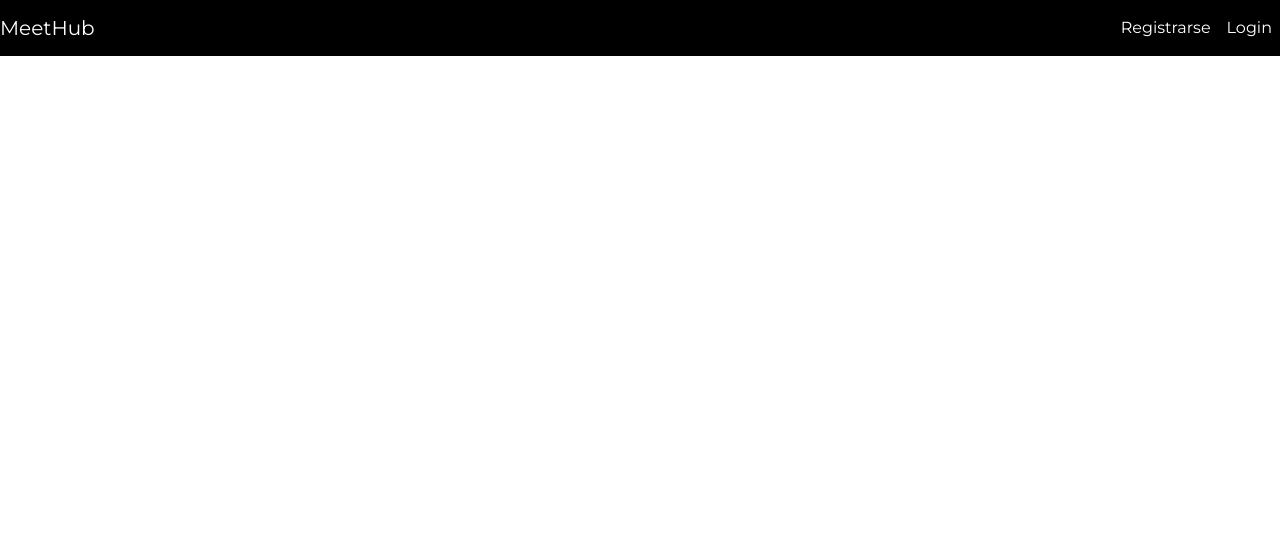
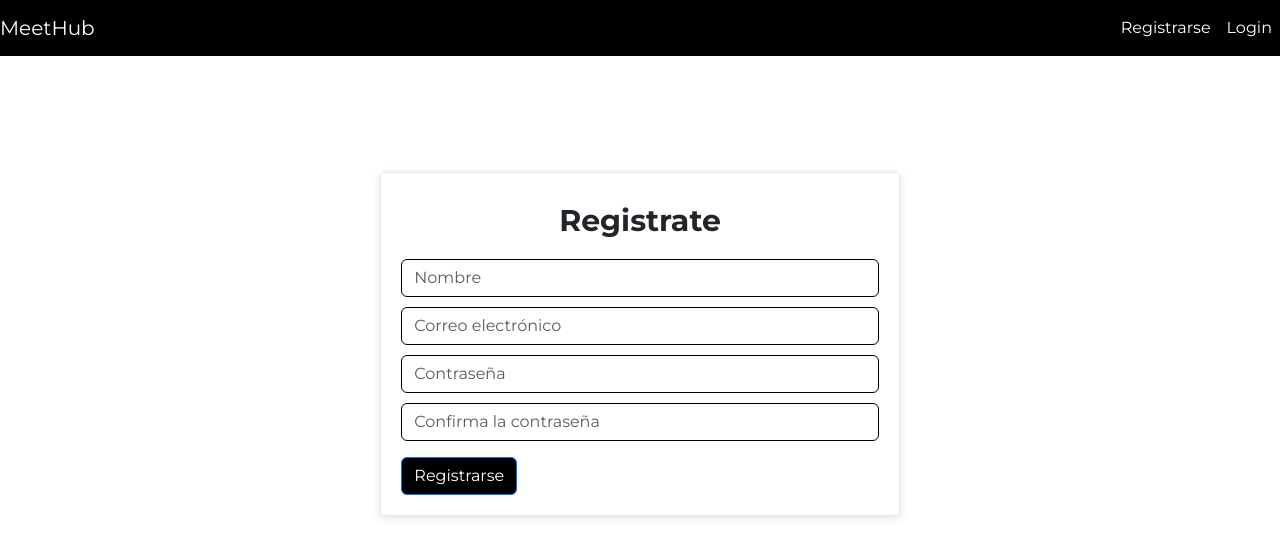
Before and after one commit to betsyastudillo/meetHub-front, a React (Create React App) app in the folder client/: page /register in a window 1280 px wide. Shown: the top 558 px of the page. Built offline with nearby package versions, Linux system fonts and the light colour scheme.

Commit message:
se hacen componentes de carga, error y éxito, se crea login y registro y se conecta con back y bd

```diff
--- a/client/package.json
+++ b/client/package.json
@@ -13,6 +13,7 @@
     "react-dom": "^18.3.1",
     "react-router-dom": "^7.0.2",
     "react-scripts": "5.0.1",
+    "react-spinners": "^0.15.0",
     "web-vitals": "^4.2.4"
   },
   "scripts": {
--- a/client/src/App.js
+++ b/client/src/App.js
@@ -4,6 +4,8 @@ import Navbar from "./Components/Navbar";
 import { BrowserRouter as Router, Routes, Route, Link } from "react-router-dom";
 import HomeScreen from "./screens/HomeScreen";
 import BookingScreen from "./screens/BookingScreen";
+import LoginScreen from "./screens/LoginScreen";
+import RegisterScreen from "./screens/RegisterScreen";
 
 function App() {
   return (
@@ -13,6 +15,8 @@ function App() {
         <Routes>
           <Route path="/home" exact element={<HomeScreen/>} />
           <Route path="/book/:roomId" exact element={<BookingScreen/>} />
+          <Route path="/register" exact element={<RegisterScreen/>} />
+          <Route path="/login" exact element={<LoginScreen/>} />
         </Routes>
       </Router>
     </div>
--- /dev/null
+++ b/client/src/Components/Error.js
@@ -0,0 +1,13 @@
+import React from 'react'
+
+function Error() {
+  return (
+    <div>
+      <div class="alert alert-danger" role="alert">
+        Algo salio mal. Por favor intente más tarde
+      </div>
+    </div>
+  )
+}
+
+export default Error
--- /dev/null
+++ b/client/src/Components/Loader.js
@@ -0,0 +1,28 @@
+import { useState} from 'react'
+import RingLoader from "react-spinners/RingLoader";
+function Loader() {
+
+  let [loading, setLoading] = useState(true);
+
+  return (
+    <div style={{
+      display: "flex",
+      justifyContent: "center",
+      alignItems: "center",
+      height: "100vh",
+    }}>
+      <div className="sweet-loading">
+        <RingLoader
+          color='#000'
+          loading={loading}
+          cssOverride=''
+          size={80}
+          aria-label="Loading Spinner"
+          data-testid="loader"
+        />
+      </div>
+    </div>
+  )
+}
+
+export default Loader
--- a/client/src/Components/Navbar.jsx
+++ b/client/src/Components/Navbar.jsx
@@ -21,7 +21,7 @@ function Navbar() {
         <div class="collapse navbar-collapse" id="navbarNav">
           <ul class="navbar-nav">
             <li class="nav-item active">
-              <a class="nav-link" href="/registrarse">
+              <a class="nav-link" href="/register">
                 Registrarse
               </a>
             </li>
--- a/client/src/index.css
+++ b/client/src/index.css
@@ -52,3 +52,17 @@ h1 {
   border-radius: 5px !important;
   padding: 20px !important;
 }
+
+/* Register */
+input {
+  box-shadow: none !important;
+  margin-top: 10px;
+  border: 1px solid black !important;
+}
+
+h2 {
+  font-size: 30px !important;
+  padding: 10px;
+  font-weight: bold !important;
+  text-align: center;
+}
--- a/client/src/screens/BookingScreen.jsx
+++ b/client/src/screens/BookingScreen.jsx
@@ -1,6 +1,8 @@
 import axios from "axios";
-import React, { useEffect, useState } from "react";
+import { useEffect, useState } from "react";
 import { useParams } from "react-router-dom";
+import Loader from "../Components/Loader";
+import Error from "../Components/Error";
 
 function BookingScreen() {
   const { roomId } = useParams(); //Configuración del parametro para la versión actual de react-router-dom
@@ -29,10 +31,8 @@ function BookingScreen() {
   return (
     <div className="m-5">
       {loading ? (
-        <h1>Cargando...</h1>
-      ) : error ? (
-        <h1>Error...</h1>
-      ) : (
+        <Loader />
+      ) : room ? (
         <div>
           <div className="row justify-content-center mt-5 bs">
             <div className="col-md-6">
@@ -56,6 +56,8 @@ function BookingScreen() {
             </div>
           </div>
         </div>
+      ) : (
+        <Error />
       )}
     </div>
   );
--- a/client/src/screens/HomeScreen.jsx
+++ b/client/src/screens/HomeScreen.jsx
@@ -1,6 +1,9 @@
 import axios from "axios";
-import React, { useEffect, useState } from "react";
+import { useEffect, useState } from "react";
 import Room from "../Components/Room";
+import Loader from "../Components/Loader";
+import Error from "../Components/Error";
+
 function HomeScreen() {
   const [rooms, setRooms] = useState([]);
   const [loading, setLoading] = useState();
@@ -12,6 +15,7 @@ function HomeScreen() {
       const data = (await axios.get("/api/rooms/getAllrooms")).data;
       setRooms(data);
       setLoading(false);
+      console.log("data",data)
     } catch (error) {
       setError(true);
       console.log(error);
@@ -26,15 +30,15 @@ function HomeScreen() {
     <div className="container">
       <div className="row justify-content-center mt-5">
         {loading ? (
-          <h1>Cargando...</h1>
-        ) : error ? (
-          <h1>Error</h1>
-        ) : (
+          <Loader />
+        ) : rooms.length>1 ? (
           rooms.map((room, index) => {
-            return <div key={index} className="col-md-9 mt-2">
+            return <div key={index} className="col-md-9 mt-3">
               <Room room={room}/>
             </div>
           })
+        ) : (
+          <Error />
         )}
       </div>
     </div>
--- /dev/null
+++ b/client/src/screens/LoginScreen.jsx
@@ -0,0 +1,39 @@
+import {useState, useEffect} from 'react';
+import axios from "axios";
+
+function LoginScreen() {
+
+  const [email, setEmail] = useState('')
+  const [password, setPassword] = useState('')
+
+  async function login () {
+      const user = {
+        email,
+        password,
+      }
+
+      try {
+        const result = await axios.post('/api/users/login', user).data
+      } catch (error) {
+        console.log(error)
+      }
+
+  }
+  return (
+    <div>
+      <div className='row justify-content-center mt-5'>
+        <div className='col-md-5 mt-5'>
+          <div className='bs'>
+            <h2 className=''>Iniciar sesión</h2>
+            <input type='text' className='form-control' placeholder='Correo electrónico' value={email} onChange={(e) => {setEmail(e.target.value)}}/>
+            <input type='text' className='form-control' placeholder='Contraseña' value={password} onChange={(e) => {setPassword(e.target.value)}}/>
+
+            <button className='btn btn-primary mt-3' onClick={login}> Ingresar</button>
+          </div>
+        </div>
+      </div>
+    </div>
+  )
+}
+
+export default LoginScreen
--- /dev/null
+++ b/client/src/screens/RegisterScreen.jsx
@@ -0,0 +1,49 @@
+import {useState, useEffect} from 'react';
+import axios from "axios";
+
+function RegisterScreen() {
+
+  const [name, setName] = useState('')
+  const [email, setEmail] = useState('')
+  const [password, setPassword] = useState('')
+  const [cpassword, setCpassword] = useState('')
+
+  async function register () {
+    if(password ==cpassword) {
+      const user = {
+        name,
+        email,
+        password,
+        cpassword
+      }
+
+      try {
+        const result = await axios.post('/api/users/register', user).data
+
+      } catch (error) {
+        console.log(error)
+      }
+    } else {
+      alert('Las contraseñas no coinciden')
+    }
+  }
+  return (
+    <div>
+      <div className='row justify-content-center mt-5'>
+        <div className='col-md-5 mt-5'>
+          <div className='bs'>
+            <h2 className=''>Registrate</h2>
+            <input type='text' className='form-control' placeholder='Nombre' value={name} onChange={(e) => {setName(e.target.value)}}/>
+            <input type='text' className='form-control' placeholder='Correo electrónico' value={email} onChange={(e) => {setEmail(e.target.value)}}/>
+            <input type='text' className='form-control' placeholder='Contraseña' value={password} onChange={(e) => {setPassword(e.target.value)}}/>
+            <input type='text' className='form-control' placeholder='Confirma la contraseña' value={cpassword} onChange={(e) => {setCpassword(e.target.value)}}/>
+
+            <button className='btn btn-primary mt-3' onClick={register}> Registrarse</button>
+          </div>
+        </div>
+      </div>
+    </div>
+  )
+}
+
+export default RegisterScreen
```
Also changed, not shown: client/src/Components/Success.js (added, +13 -0 lines), 1 other file (tests, documents, lock files or other folders).
